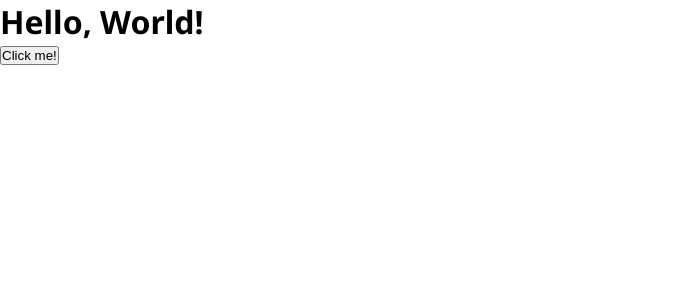
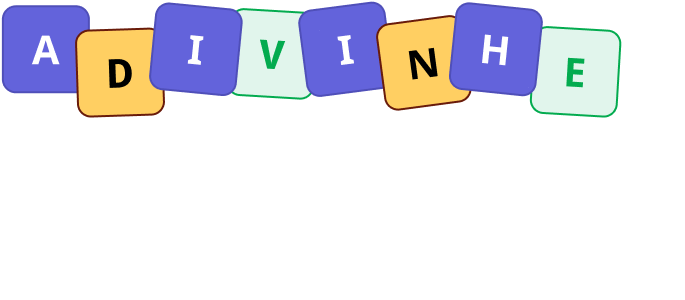
Before and after one commit to nilaszz/Adivinhe, a React (Vite) app: page / in a window 1280 px wide. Shown: the top 300 px of the page, without its empty margins (0-685 px from the left). Built offline with nearby package versions, Linux system fonts and the light colour scheme.

Commit message:
feat(ui): add header component with logo

```diff
--- a/src/App.tsx
+++ b/src/App.tsx
@@ -1,10 +1,11 @@
+import { Header } from "./components/Header";
+
 export default function App() {
   return (
     <>
       <div>
-        <h1>Hello, World!</h1>
+        <Header />
       </div>
-      <button>Click me!</button>
     </>
   );
 }
--- /dev/null
+++ b/src/components/Header/index.tsx
@@ -0,0 +1,11 @@
+import logo from "../../assets/logo.png";
+
+import styles from "./styles.module.css";
+
+export function Header() {
+  return (
+    <div className={styles.container}>
+      <img src={logo} alt="Logo" />
+    </div>
+  );
+}
--- /dev/null
+++ b/src/components/Header/styles.module.css
@@ -0,0 +1,4 @@
+.container {
+  display: flex;
+  align-items: center;
+}
```
Also changed, not shown: src/utils/app.css (added), 1 other file (tests, documents, lock files or other folders).
